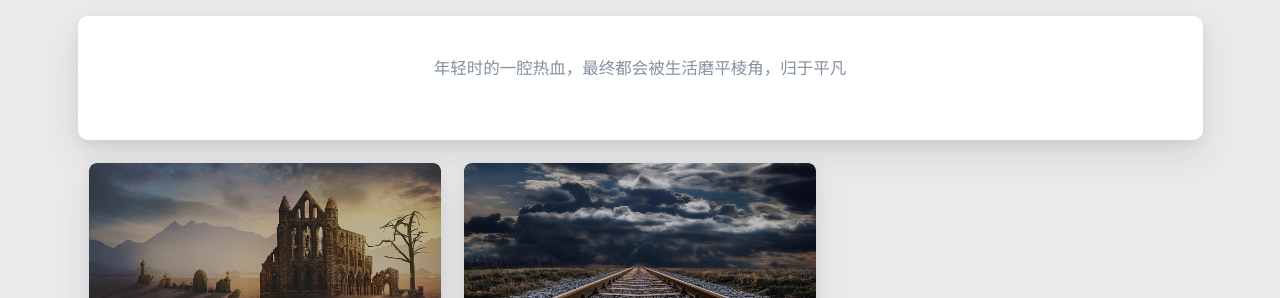
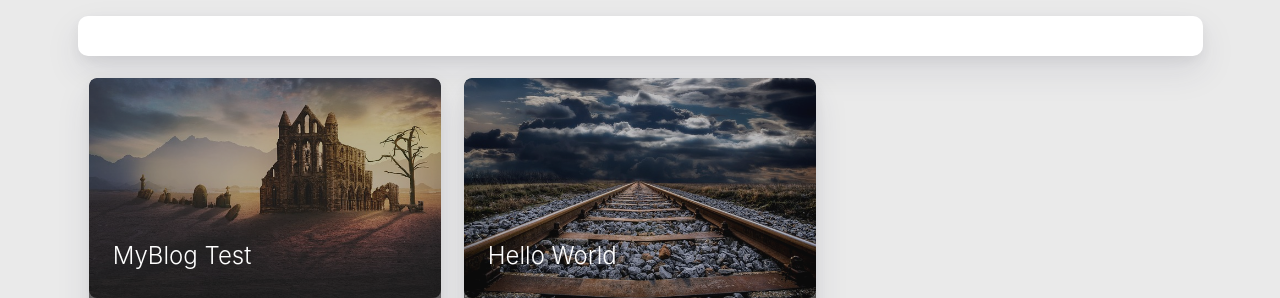
Before and after one commit to wanghubcc/wanghubcc.github.io, a plain HTML site: page index.html in a window 1280 px wide. Shown: the part 802-1100 px from the top of the page. Drawn offline with nearby package versions, Linux system fonts and the light colour scheme; some packages are replaced by stand-ins of ours; a script that the page names is missing.

Commit message:
Site updated: 2021-08-09 11:22:23

```diff
--- a/index.html
+++ b/index.html
@@ -510,16 +510,6 @@
             <div class="card">
                 <div class="card-content">
 
-                        <div class="dream">
-
-    <div class="row">
-        <div class="col l8 offset-l2 m10 offset-m1 s10 offset-s1 center-align text">
-            年轻时的一腔热血，最终都会被生活磨平棱角，归于平凡
-        </div>
-    </div>
-</div>
-
-
 
 
 
```
